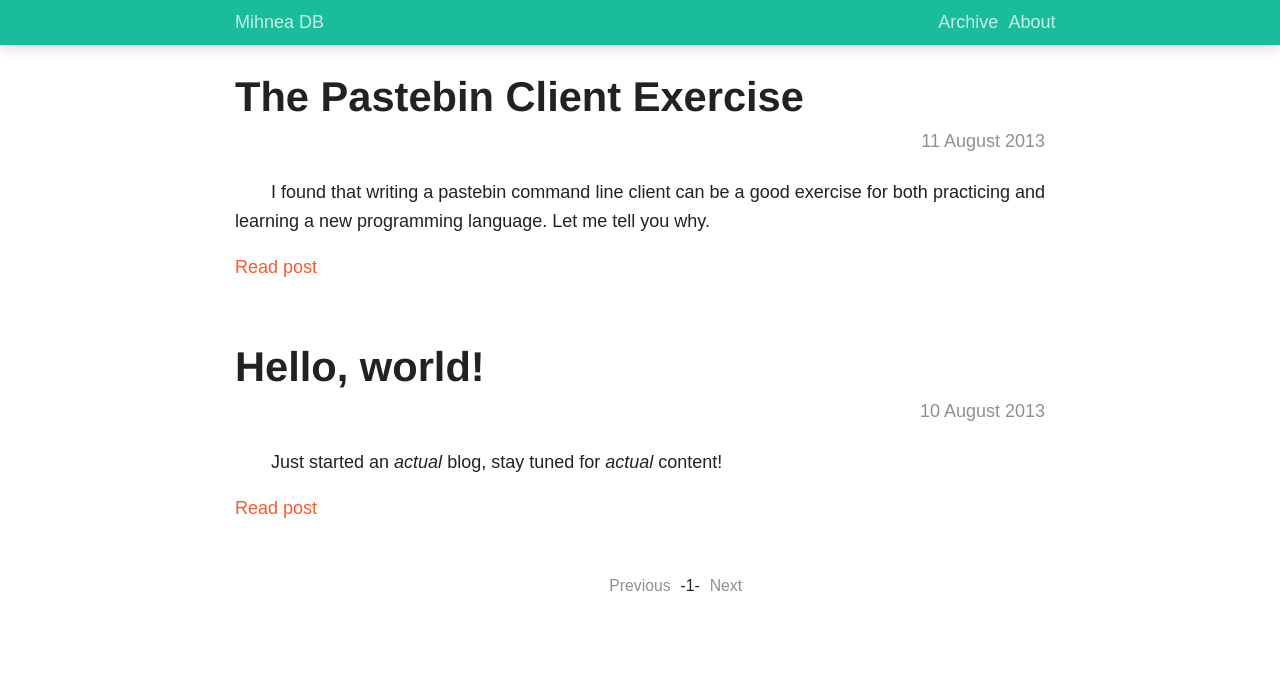
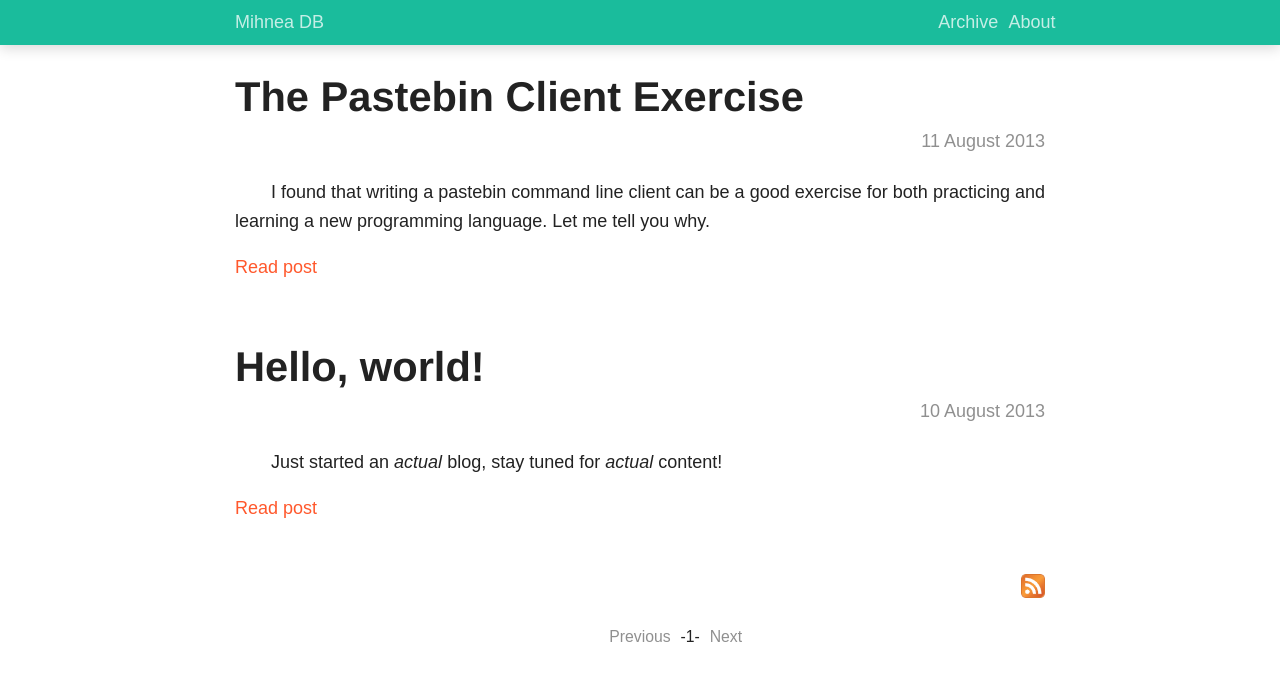
Before and after one commit to mihneadb/mihneadb.github.io, a Jekyll site: the page built from index.html, in a window 1280 px wide. Shown: the top 681 px of the page. Built offline with Jekyll 4.4.1, drawn with Linux system fonts in a browser that asks for light colours; Markdown is read by kramdown in place of the engine named in the settings; the list of posts is cut into pages by our own code.

Commit message:
add rss back

```diff
--- a/archive/index.html
+++ b/archive/index.html
@@ -10,4 +10,4 @@ layout: default
     {% endfor %}
 </ul>
 
-<!--<p class="text-right"><a href="/feed.xml"><img id="rss" src="/img/rss.jpg" alt="rss"/></a></p>-->
+<p class="text-right"><a href="/feed.xml"><img class="rss-img" src="/img/rss.jpg" alt="rss"/></a></p>
--- a/css/default.css
+++ b/css/default.css
@@ -103,3 +103,8 @@ a {
     margin-left: 10px;
     border-radius: 50%;
 }
+
+.rss-img {
+    height: 24px;
+    width: 24px;
+}
--- a/index.html
+++ b/index.html
@@ -17,7 +17,7 @@ layout: default
     </div>
 {% endfor %}
 
-<!--<p class="text-right"><a href="/feed.xml"><img id="rss" src="/img/rss.jpg" alt="rss"/></a></p>-->
+<p class="text-right"><a href="/feed.xml"><img class="rss-img" src="/img/rss.jpg" alt="rss"/></a></p>
 
 <div class="pagination-centered">
     <ul class="pagination">
```
